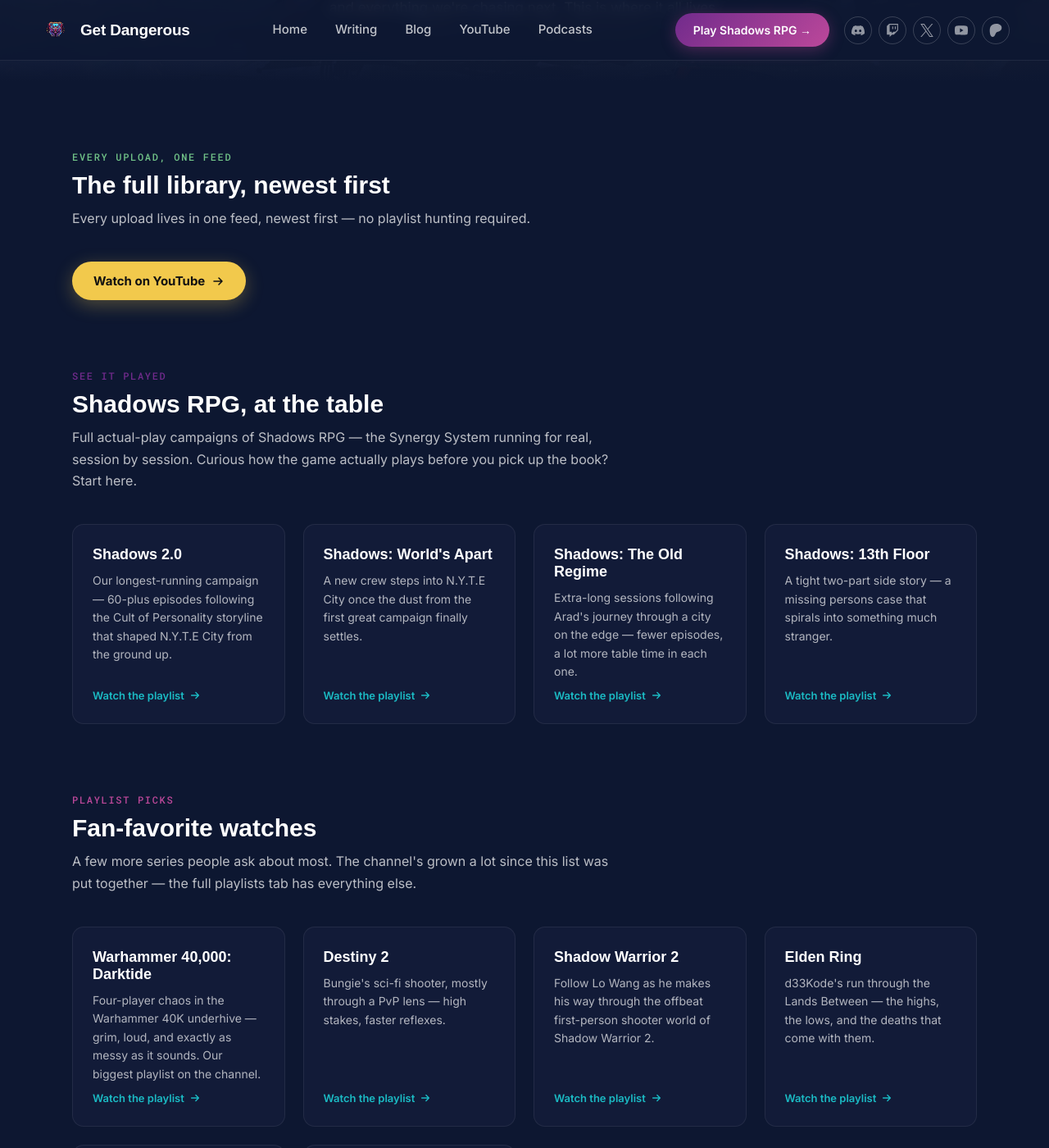
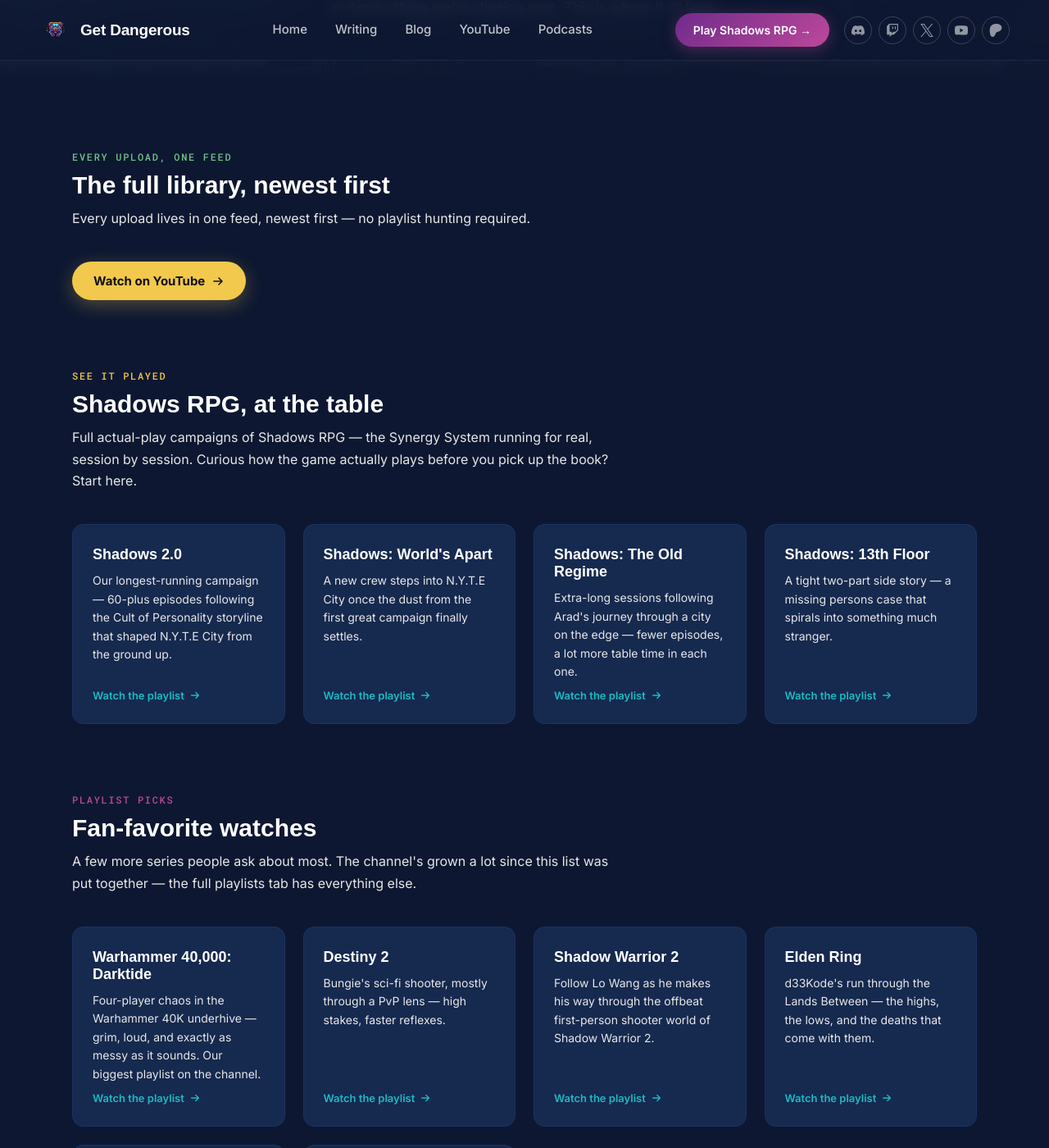
Before and after one commit to kazamuki/GetDangerousGames-Site, a Jekyll site: the page built from youtube/index.html, in a window 1280 px wide and 1400 px high, scrolled down 320 px. Shown: the whole window at 82% size. Built offline with Jekyll 4.4.1, drawn with Linux system fonts in a browser that asks for light colours; some web fonts are replaced.

Commit message:
Give unused brand colors (Deep Circuit, Neutral Zone) real presence
Audited actual color usage: Static Cyan appeared 38 times in main.css
while Deep Circuit and Neutral Zone -- two of three Primary palette
colors -- were used zero times anywhere in the built site. Contrast
math against the Midnight Underpass background explains why (Aether
Pulse/Deep Circuit/Neon Veil land around 2-3.8:1, failing WCAG even
for large text, while Cyan/Gold/Green land at 7.5-11:1+), so this
doesn't try to force literal color-ratio parity into small text.

Instead: --card-bg (shared by every card component -- pillar/media/
episode-embed/story/post) is now an actual Deep Circuit/Midnight
blend instead of an arbitrary hex, with new --card-border/
--card-border-hover variables replacing generic white-alpha borders.
The six shared "card body copy" text rules now use solid Neutral
Zone instead of ad hoc white-alpha. Also fixes a real contrast bug:
the YouTube page's new Shadows section eyebrow was Aether Pulse at
~2:1 contrast -- swapped to Signal Gold (~11:1, and semantically
consistent with gold already meaning "Shadows RPG" via the CTA
button).

Co-Authored-By: Claude Sonnet 5 <noreply@anthropic.com>

```diff
--- a/assets/css/main.css
+++ b/assets/css/main.css
@@ -9,7 +9,11 @@
   --ghostly-green: #71C388;
   --text-light: #FFFFFF;
   --text-dark: #111111;
-  --card-bg: #121B38;
+  /* Deep Circuit blended into Midnight — every card surface ties back to a
+     named brand color instead of an arbitrary navy. */
+  --card-bg: #16294F;
+  --card-border: rgba(32, 63, 123, 0.45);
+  --card-border-hover: rgba(27, 187, 196, 0.55);
   --gutter: clamp(20px, 6vw, 48px);
 }
 
@@ -354,7 +358,7 @@ a { text-decoration: none; color: inherit; }
 
 .pillar-card {
   background: var(--card-bg);
-  border: 1px solid rgba(255, 255, 255, 0.07);
+  border: 1px solid var(--card-border);
   border-radius: 14px;
   padding: 34px 30px;
   display: flex;
@@ -377,7 +381,7 @@ a { text-decoration: none; color: inherit; }
   font-family: 'Inter', sans-serif;
   font-size: 15px;
   line-height: 1.6;
-  color: rgba(255, 255, 255, 0.72);
+  color: var(--neutral-zone);
   margin: 0;
 }
 
@@ -509,7 +513,7 @@ a { text-decoration: none; color: inherit; }
 .section-heading p {
   font-size: 16px;
   line-height: 1.65;
-  color: rgba(255, 255, 255, 0.72);
+  color: var(--neutral-zone);
   margin: 0;
   max-width: 660px;
 }
@@ -525,7 +529,7 @@ a { text-decoration: none; color: inherit; }
 
 .media-card {
   background: var(--card-bg);
-  border: 1px solid rgba(255, 255, 255, 0.07);
+  border: 1px solid var(--card-border);
   border-radius: 14px;
   padding: 26px 24px;
   display: flex;
@@ -534,7 +538,7 @@ a { text-decoration: none; color: inherit; }
   transition: transform .15s, border-color .15s;
 }
 
-.media-card:hover { transform: translateY(-4px); border-color: rgba(255, 255, 255, 0.16); }
+.media-card:hover { transform: translateY(-4px); border-color: var(--card-border-hover); }
 
 .media-card h3 {
   font-family: 'Unbounded', sans-serif;
@@ -546,7 +550,7 @@ a { text-decoration: none; color: inherit; }
 .media-card p {
   font-size: 14px;
   line-height: 1.6;
-  color: rgba(255, 255, 255, 0.68);
+  color: var(--neutral-zone);
   margin: 0;
   flex: 1;
 }
@@ -579,7 +583,7 @@ a { text-decoration: none; color: inherit; }
 .podcast-show-head p {
   font-size: 15px;
   line-height: 1.65;
-  color: rgba(255, 255, 255, 0.72);
+  color: var(--neutral-zone);
   margin: 0;
 }
 
@@ -614,7 +618,7 @@ a { text-decoration: none; color: inherit; }
 
 .episode-embed {
   background: var(--card-bg);
-  border: 1px solid rgba(255, 255, 255, 0.07);
+  border: 1px solid var(--card-border);
   border-radius: 14px;
   padding: 12px;
 }
@@ -636,7 +640,7 @@ a { text-decoration: none; color: inherit; }
 
 .story-card {
   background: var(--card-bg);
-  border: 1px solid rgba(255, 255, 255, 0.07);
+  border: 1px solid var(--card-border);
   border-radius: 14px;
   padding: 28px 26px;
   display: flex;
@@ -645,7 +649,7 @@ a { text-decoration: none; color: inherit; }
   transition: transform .15s, border-color .15s;
 }
 
-.story-card:hover { transform: translateY(-4px); border-color: rgba(255, 255, 255, 0.16); }
+.story-card:hover { transform: translateY(-4px); border-color: var(--card-border-hover); }
 
 .story-card .status-badge { align-self: flex-start; }
 
@@ -681,7 +685,7 @@ a { text-decoration: none; color: inherit; }
 .story-card p {
   font-size: 14px;
   line-height: 1.6;
-  color: rgba(255, 255, 255, 0.68);
+  color: var(--neutral-zone);
   margin: 0;
 }
 
@@ -769,7 +773,7 @@ a { text-decoration: none; color: inherit; }
 
 .post-card {
   background: var(--card-bg);
-  border: 1px solid rgba(255, 255, 255, 0.07);
+  border: 1px solid var(--card-border);
   border-radius: 14px;
   padding: 30px 32px;
   display: flex;
@@ -779,7 +783,7 @@ a { text-decoration: none; color: inherit; }
   transition: transform .15s, border-color .15s;
 }
 
-.post-card:hover { transform: translateY(-3px); border-color: rgba(255, 255, 255, 0.16); }
+.post-card:hover { transform: translateY(-3px); border-color: var(--card-border-hover); }
 
 .post-card[hidden] { display: none; }
 
@@ -795,7 +799,7 @@ a { text-decoration: none; color: inherit; }
 .post-card p {
   font-size: 15px;
   line-height: 1.65;
-  color: rgba(255, 255, 255, 0.72);
+  color: var(--neutral-zone);
   margin: 0;
 }
 
--- a/youtube/index.html
+++ b/youtube/index.html
@@ -30,7 +30,7 @@ permalink: /youtube/
 
 <section class="content-section tight">
   <div class="section-heading">
-    <span class="eyebrow" style="color: var(--aether-pulse);">SEE IT PLAYED</span>
+    <span class="eyebrow" style="color: var(--signal-gold);">SEE IT PLAYED</span>
     <h2>Shadows RPG, at the table</h2>
     <p>Full actual-play campaigns of Shadows RPG — the Synergy System running for real, session by session. Curious how the game actually plays before you pick up the book? Start here.</p>
   </div>
```
Also changed, not shown: CLAUDE.md (+4 -0 lines).
